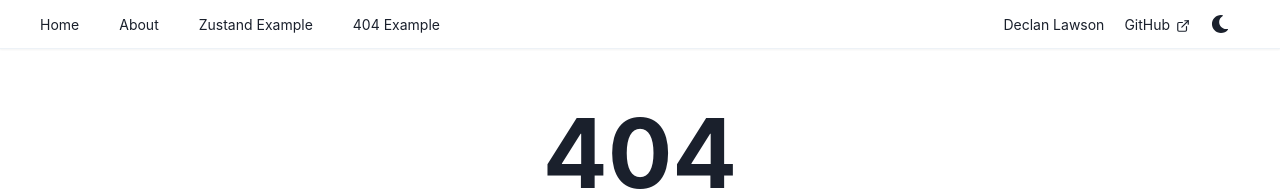
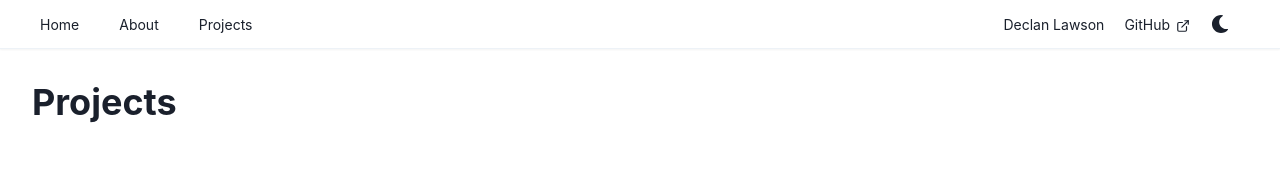
Before and after one commit to declanl2/React-Profile, a React (Create React App) app: page /projects in a window 1280 px wide. Before the commit this address had no page. Shown: the top 191 px of the page. Built offline with nearby package versions, Linux system fonts and the light colour scheme.

Commit message:
Added Projects page

```diff
--- a/src/components/Footer.tsx
+++ b/src/components/Footer.tsx
@@ -1,6 +1,6 @@
 import { ReactElement, FunctionComponent } from 'react'
 import PurpleWave from '../assets/purplewave.svg'
-import { Box, Flex } from '@chakra-ui/react'
+import { Flex } from '@chakra-ui/react'
 
 export const Footer: FunctionComponent = (): ReactElement => {
 	const imageURL: string = `url(${PurpleWave})`
--- a/src/components/NavBar.tsx
+++ b/src/components/NavBar.tsx
@@ -32,11 +32,8 @@ export const NavBar: FunctionComponent = (): ReactElement => {
 				<Link as={ReactRouterLink} to="/about" mr={10}>
 					About
 				</Link>
-				<Link as={ReactRouterLink} to="/zustand-example" mr={10}>
-					Zustand Example
-				</Link>
-				<Link as={ReactRouterLink} to="/abc123" mr={10}>
-					404 Example
+				<Link as={ReactRouterLink} to="/projects" mr={10}>
+					Projects
 				</Link>
 			</Box>
 
--- a/src/index.tsx
+++ b/src/index.tsx
@@ -12,7 +12,7 @@ import { Layout } from './Layout'
 import { RouterError } from './pages/RouterError'
 import { Home } from './pages/Home'
 import { About } from './pages/About'
-import { ZustandExample } from './pages/ZustandExample'
+import { Projects } from './pages/Projects'
 import { NotFound } from './pages/NotFound'
 
 const router: Router = createBrowserRouter([
@@ -30,8 +30,8 @@ const router: Router = createBrowserRouter([
 				element: <About />,
 			},
 			{
-				path: 'zustand-example',
-				element: <ZustandExample />,
+				path: 'projects',
+				element: <Projects />,
 			},
 			{
 				path: '*',
--- /dev/null
+++ b/src/pages/Projects.tsx
@@ -0,0 +1,10 @@
+import { ReactElement, FunctionComponent } from 'react'
+import { Flex, Heading } from '@chakra-ui/react'
+
+export const Projects: FunctionComponent = (): ReactElement => {
+	return (
+		<Flex>
+			<Heading>Projects</Heading>
+		</Flex>
+	)
+}
--- a/src/pages/ZustandExample.tsx
+++ /dev/null
@@ -1,19 +0,0 @@
-import { FunctionComponent, ReactElement } from 'react'
-import { Button, Text, Code } from '@chakra-ui/react'
-import { useCounterStore } from '../stores/counterStore'
-import { useDiceStore } from '../stores/diceStore'
-
-export const ZustandExample: FunctionComponent = (): ReactElement => {
-	const incrementCount = useCounterStore((state) => state.incrementCount)
-	const rollDice = useDiceStore((state) => state.roll)
-	return (
-		<>
-			<Text my={5}>
-				Click the button to increment <Code>count</Code> in the Zustand{' '}
-				<Code>counterStore</Code>.
-			</Text>
-			<Button onClick={incrementCount}>Increment Count</Button>
-			<Button onClick={rollDice}>Roll Dice</Button>
-		</>
-	)
-}
```
